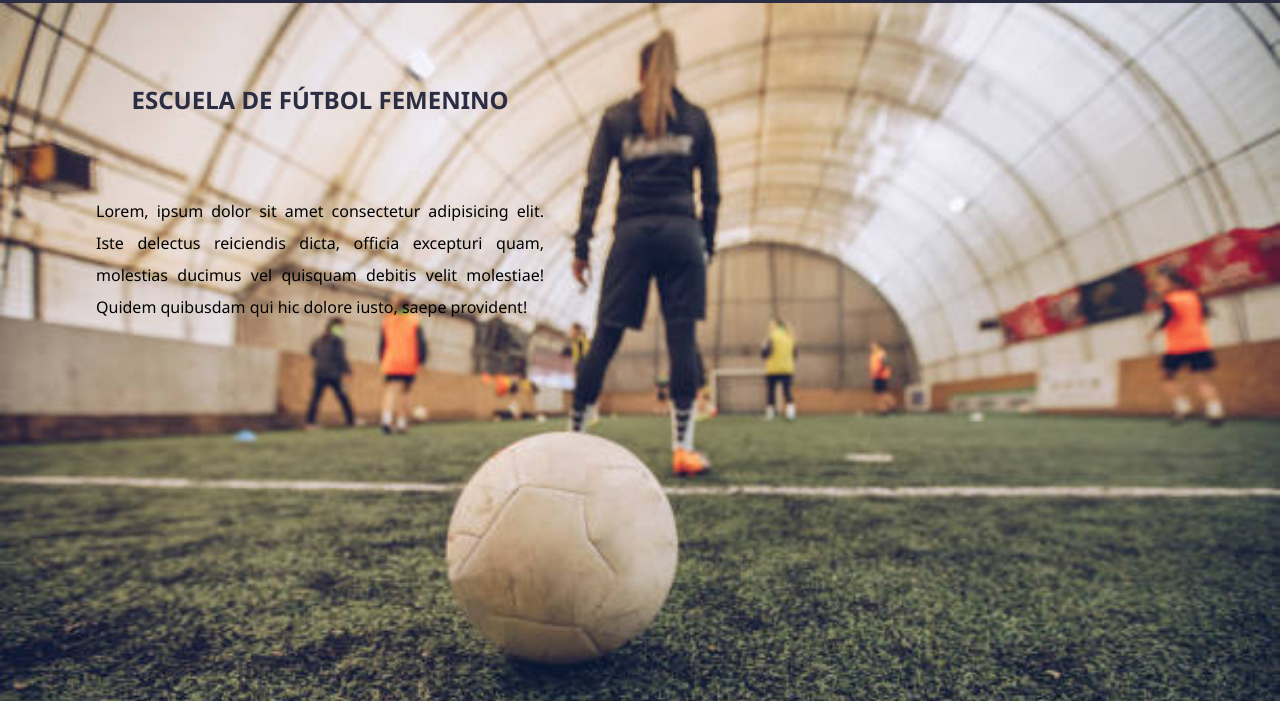
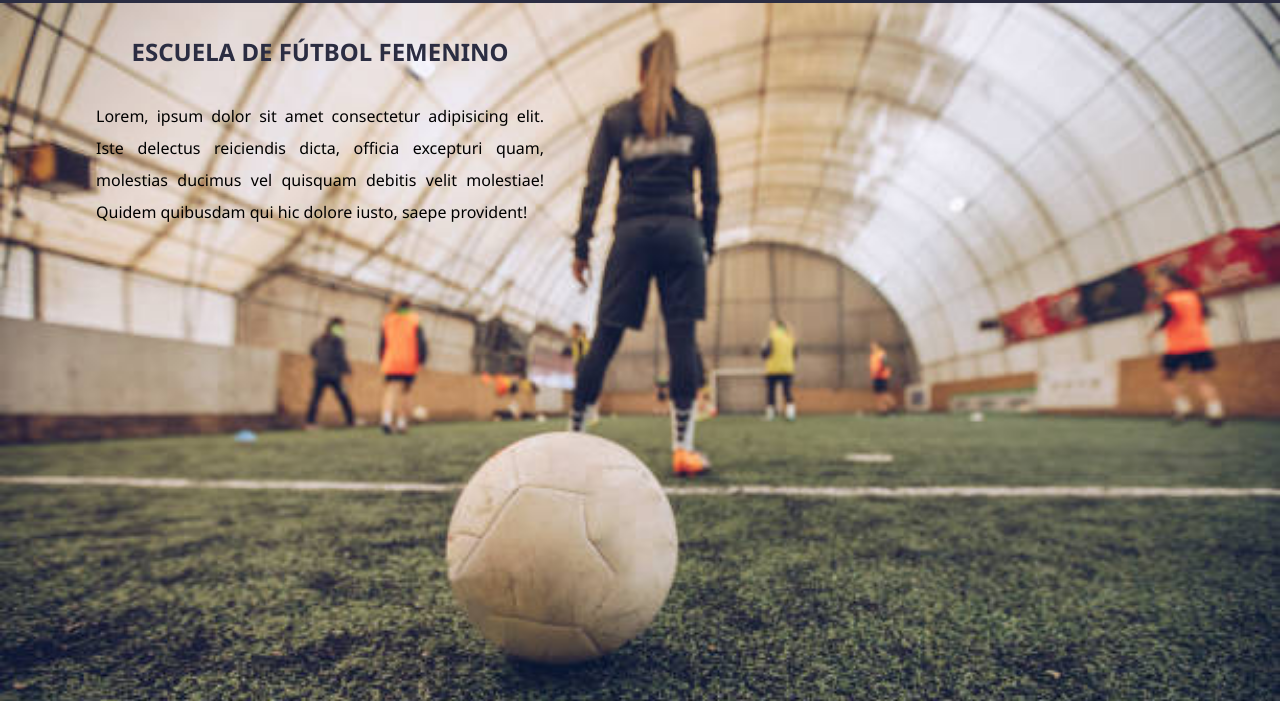
Before and after one commit to Florencia-DiazdelaFuente/Proyecto-Final, a plain HTML site: page index.html in a window 1280 px wide. Shown: the part 99-800 px from the top of the page. Drawn offline with Linux system fonts and the light colour scheme.

Commit message:
correcciones de desafío anterior

```diff
--- a/CSS/style.css
+++ b/CSS/style.css
@@ -53,17 +53,19 @@ header div {
 
 
     .indexPortada {
-        background-image: url(../assets/images/pelota.jpg);
+        background-image: url('../assets/images/pelota.jpg');
         background-repeat: no-repeat;
         background-size: cover;
+        width: 100%;
+        height: 100vh;
+
     }
 
     .indexSection {
-        width: 100vw;
-        height: 100vh;
-        display: grid;
-        grid-template-columns: repeat(10, 1fr);
-        grid-template-rows: repeat(10, 1fr)
+        width: 50%;
+        height: 50%;
+        display: flex;
+        flex-direction: column;
     }
 
 
@@ -71,12 +73,11 @@ header div {
         color: #2b2d42;
         font-size: 150%;
         font-weight: 900;
-        grid-area: 2 / 1 / 3 / 6;
         text-align: center;
+        padding-top: 5%;
     }
 
     .indexTexto {
-        grid-area: 3 / 1 / 7 / 6;
         line-height: 2;
         text-align: justify;
         padding: 5% 15%;
@@ -327,11 +328,6 @@ header div {
             background-size: cover;
 
         }
-        .indexSection {
-            display: grid;
-            grid-template-columns: 1fr;
-            grid-template-rows: 1fr 4fr
-        }
 
         .indexTitulo {
             color: #edf2f4;
--- a/index.html
+++ b/index.html
@@ -28,11 +28,12 @@
     </header>
 
     <main>
-        <section class="indexSection indexPortada">
-            <h2 class="indexTitulo">ESCUELA DE FÚTBOL FEMENINO</h2>
-            <P class="indexTexto">Lorem, ipsum dolor sit amet consectetur adipisicing elit. Iste delectus reiciendis dicta, officia excepturi quam, molestias ducimus vel quisquam debitis velit molestiae! Quidem quibusdam qui hic dolore iusto, saepe provident!</P>
+        <section class="indexPortada" >
+            <div class="indexSection">
+                <h2 class="indexTitulo">ESCUELA DE FÚTBOL FEMENINO</h2>
+                <P class="indexTexto">Lorem, ipsum dolor sit amet consectetur adipisicing elit. Iste delectus reiciendis dicta, officia excepturi quam, molestias ducimus vel quisquam debitis velit molestiae! Quidem quibusdam qui hic dolore iusto, saepe provident!</P>
+            </div>
         </section>
-
     </main>
     <footer>
         <section>
```
